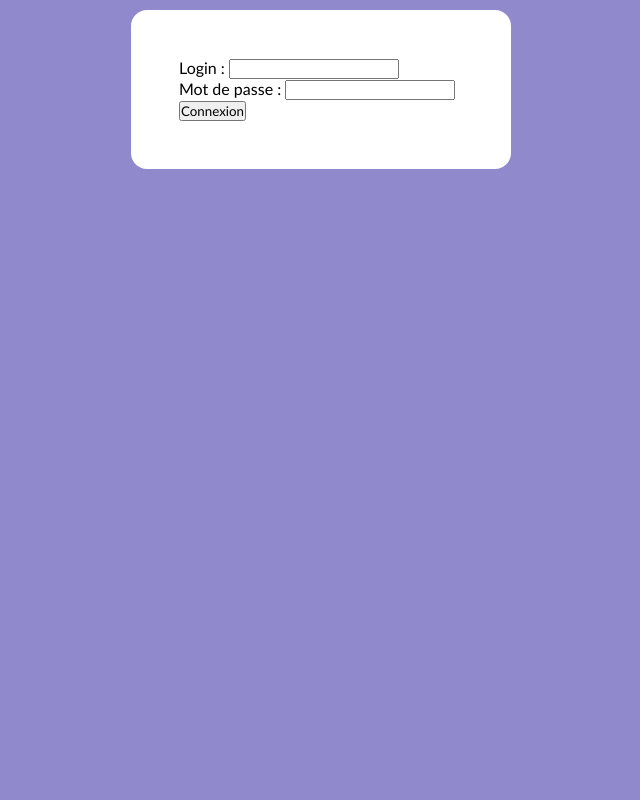
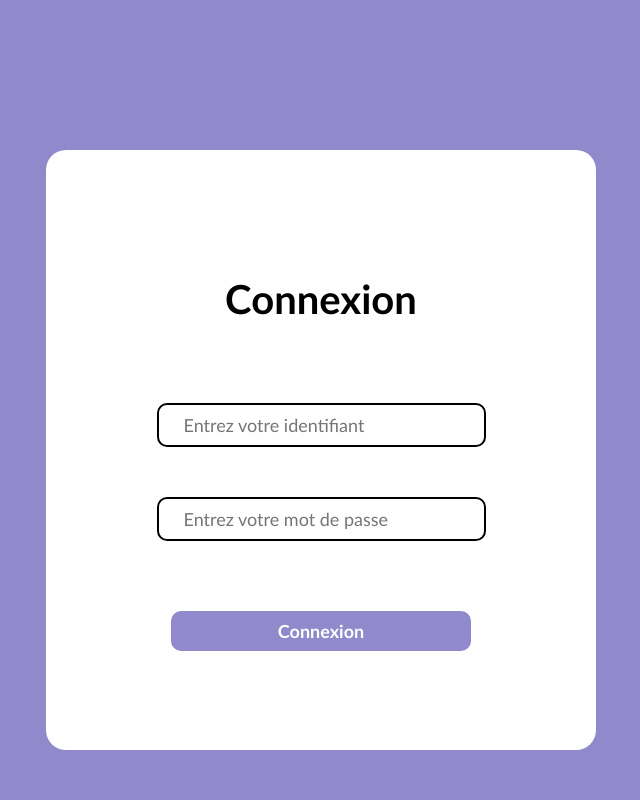
Before and after one commit to Luuluuuu/API-Gestion-Articles, a PHP site: page /API-Gestion-Articles/ in a window 1280 px wide. Shown: the whole page, without its empty margins (319-959 px from the left). Run offline with PHP 8.4, Linux system fonts and the light colour scheme.

Commit message:
css page connexion

```diff
--- a/Client/index.php
+++ b/Client/index.php
@@ -8,14 +8,13 @@
     <title>Accueil</title>
 </head>
 <body>
-    <div id="auth">
-        <form class="article" action="clientAuth.php" method="post">
-            <label for="login">Login : </label>
-            <input type="text" name="login" id="login"><br/>
-            <label for="mdp">Mot de passe : </label>
-            <input type="password" name="mdp" id="mdp"><br/>
-            <input type="submit" value="Connexion" name="connexion">
-        </form>
-    </div>
+    <form action="clientAuth.php" method="post">
+        <div id="auth">
+            <h1>Connexion</h1>
+            <input type="text" name="login" id="login" placeholder="Entrez votre identifiant"><br/>
+            <input type="password" name="mdp" id="mdp" placeholder="Entrez votre mot de passe"><br/>
+            <input type="submit" id="submit" value="Connexion" name="connexion">
+        </div>
+    </form>
 </body>
 </html>
--- a/Client/style.css
+++ b/Client/style.css
@@ -4,14 +4,63 @@
     font-family: 'Trebuchet MS';
 }
 
-body {
+html, body {
     background-color: RGB(144, 137, 203);
 }
 
 /* index.php */
 #auth {
-    margin: auto;
-    width: 25em;
+    width: 550px;
+    height: 600px;
+    text-align: center;
+    margin : auto;
+    background-color: white;
+    margin-top: 150px;
+    border-radius: 20px;
+}
+
+#auth h1 {
+    padding-top: 125px;
+    font-size: 40px;
+    color: black;
+}
+
+#auth input {
+    height: 40px;
+    width: 300px;
+    border-radius: 10px;
+    font-size: 18px;
+    border-radius: 10px;
+}
+
+#login {
+    margin-top: 80px;
+    margin-bottom: 25px;
+    padding-left: 25px;
+    border: 2px solid black;
+}
+
+#mdp {
+    margin-top: 25px;
+    margin-bottom: 70px;
+    padding-left: 25px;
+    border: 2px solid black;
+}
+
+#submit {
+    width: 150px;
+    height: 40px;
+    padding: 5px;
+    color: white;
+    background-color: RGB(144, 137, 203);
+    margin-bottom: 30px;
+    font-weight: bolder;
+    border-style: none;
+}
+
+#submit:hover {
+    color: white;
+    background-color: RGB(131, 40, 144);
 }
 
 /* client.php */
@@ -43,4 +92,45 @@ body {
     padding: 3em;
     margin: 10px;
     border-radius: 1em;
+    display: flex;
+    flex-direction: row;
 }
+
+.contenu {
+    width: 50%;
+}
+
+.boutons {
+    width: 50%;
+    display: flex;
+    flex-direction: column;
+    text-align: right;
+}
+
+.boutons a {
+    text-decoration: none;
+    font-size: large;
+    margin: 10px 0;
+    color: RGB(131, 40, 144);
+}
+
+.boutons a:hover {
+    color: RGB(144, 137, 203);
+}
+
+button {
+    border-radius: 10px;
+    border: none;
+    font-size: medium;
+    padding: 0 5px;
+}
+
+button:hover {
+    background-color: red;
+    color : white;
+}
+
+#body label {
+    font-size: large;
+    color: white;
+}
```
Also changed, not shown: Client/client.php (+9 -4 lines).
